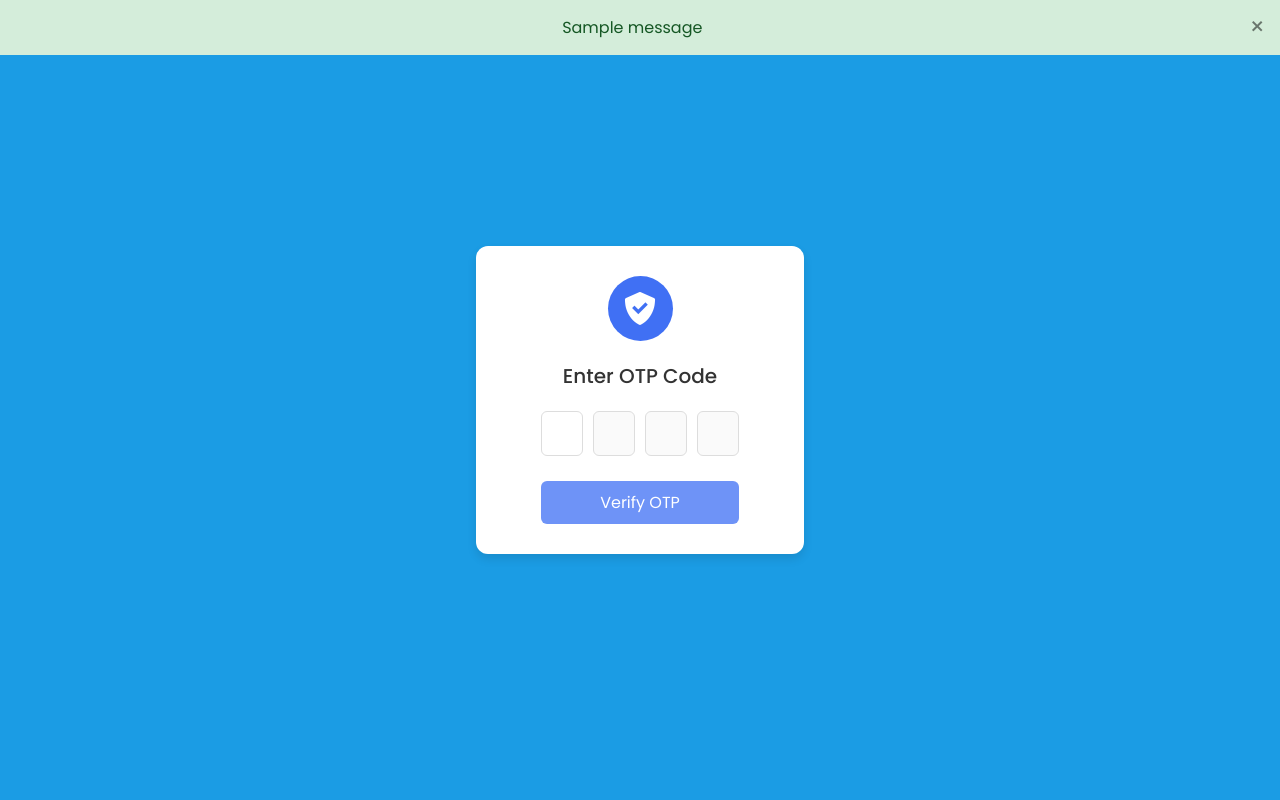
After one commit to SlayZ121/Medico, a Flask app: page /otp-verification-modify in a window 1280 px wide. The commit adds this page. Run offline with Flask 2, Linux system fonts and the light colour scheme; a user stored in the database is signed in; tables that the repository leaves empty hold one stand-in row (values such as "Sample post"); one stand-in notice (Sample message) is shown.

Commit message:
schedule modify mail

```diff
--- a/medico/models.py
+++ b/medico/models.py
@@ -15,6 +15,7 @@ class User(db.Model, UserMixin):
     email_address = db.Column(db.String(length=50), nullable=False, unique=True)
     password_hash = db.Column(db.String(length=60), nullable=False)
     role = db.Column(db.String(length=10), nullable=False)
+    specialisation = db.Column(db.String(length=100), nullable=True)
 
     # Relationship for user appointments
     user_appointments = db.relationship('Appointment',
--- a/medico/routes.py
+++ b/medico/routes.py
@@ -5,14 +5,13 @@ import smtplib
 from email.mime.text import MIMEText
 from email.mime.multipart import MIMEMultipart
 from random import randint
-from .mailkey import mailkey,secretkey
+from .mailkey import mailkey, secretkey
 from medico.models import User, Appointment
 from medico import db
 from flask_login import login_user, logout_user, login_required, current_user
 from datetime import datetime, date, time
 from flask import Blueprint, request, jsonify, render_template
 import google.generativeai as genai
-
 
 bp = Blueprint('routes', __name__)
 
@@ -55,14 +54,11 @@ def run_chat(message):
     convo = model.start_chat(history=[
         {
             "role": "user",
-            "parts": ["You are Medico Bot, a friendly assistant for the Medico Web Application. that has exciting features like booking appointments, checking schedule, giving complaint, chatbot ofcourse that is yourself, bmi calculator, and a dietary recommender. You assist users with our website. but you dont reply long messages you reply short and sweet and precise. The creators of this web application are Dhanalakshmi Dhanapal, Aarthi Honguthi and Sriram Reddy"]  # Your initial instruction
+            "parts": ["You are Medico Bot, a friendly assistant for the Medico Web Application. that has exciting features like booking appointments, checking schedule, giving complaint, chatbot of course that is yourself, BMI calculator, and a dietary recommender. You assist users with our website. but you don't reply long messages you reply short and sweet and precise. The creators of this web application are Dhanalakshmi Dhanapal, Aarthi Honguthi, and Sriram Reddy"]
         }
     ])
     convo.send_message(message)
     return convo.last.text
-
-
-
 
 app.secret_key = secretkey
 
@@ -106,21 +102,17 @@ def chatbot():
     response = run_chat(message)
     return jsonify({'message': message, 'response': response})
 
-
-
 @app.route('/my-appointments')
 @login_required
 def my_appointments():
     appointments = Appointment.query.filter_by(user_id=current_user.id).all()
-
-
     return render_template('appointment1.html', appointments=appointments)
-
 
 @app.route('/bmi')
 @login_required
 def bmi_page():
     return render_template('bmi.html')
+
 @app.route('/aptcheck')
 @login_required
 def aptcheck_page():
@@ -131,6 +123,98 @@ def aptcheck_page():
 def schedule_page():
     doctors = User.query.filter_by(role='medical_staff').all()
     return render_template('scheduler.html', doctors=doctors)
+
+@app.route('/modify-schedule/<int:doctor_id>', methods=['GET', 'POST'])
+@login_required
+def modify_schedule(doctor_id):
+    doctor = User.query.get_or_404(doctor_id)
+
+    if request.method == 'POST':
+        date_str = request.form['date']
+        from_time = request.form['from_time']
+        to_time = request.form['to_time']
+        admin_email = 'slayz9168@gmail.com'  # Replace with actual admin email
+
+        # Generate OTP and store it in session
+        otp = randint(1000, 9999)
+        session['otp'] = otp
+        session['doctor_id'] = doctor_id  # Store doctor_id for later use
+
+        # Send email to admin with modification request and OTP
+        subject = "Schedule Modification Request"
+        body = f"""
+        <html>
+        <body>
+            <p>Dear Admin,</p>
+            <p>The following modification request has been submitted by {doctor.username}:</p>
+            <table border="1" cellpadding="10" cellspacing="0">
+                <tr>
+                    <td><strong>Doctor Name:</strong></td>
+                    <td>{doctor.username}</td>
+                </tr>
+                <tr>
+                    <td><strong>Date:</strong></td>
+                    <td>{date_str}</td>
+                </tr>
+                <tr>
+                    <td><strong>From Time:</strong></td>
+                    <td>{from_time}</td>
+                </tr>
+                <tr>
+                    <td><strong>To Time:</strong></td>
+                    <td>{to_time}</td>
+                </tr>
+            </table>
+            <p>Please verify and confirm the changes.</p>
+            <p>OTP for verification: {otp}</p>
+        </body>
+        </html>
+        """
+
+        sender_email = 'medicohealthorg@gmail.com'
+        receiver_email = admin_email
+        password = mailkey
+
+        message = MIMEMultipart()
+        message['From'] = sender_email
+        message['To'] = receiver_email
+        message['Subject'] = subject
+
+        message.attach(MIMEText(body, 'html'))
+
+        try:
+            with smtplib.SMTP('smtp.gmail.com', 587) as server:
+                server.starttls()
+                server.login(sender_email, password)
+                server.sendmail(sender_email, receiver_email, message.as_string())
+            flash('Your modification request has been sent successfully! Please check your email for OTP.', 'success')
+            return redirect(url_for('otp_verification_modify'))
+        except Exception as e:
+            flash(f'Failed to send modification request. Error: {e}', 'danger')
+
+    return render_template('modify.html', doctor=doctor)
+
+
+@app.route('/otp-verification-modify', methods=['GET', 'POST'])
+@login_required
+def otp_verification_modify():
+    if request.method == 'POST':
+        entered_otp = request.form['otp']
+        stored_otp = session.get('otp')
+        doctor_id = session.get('doctor_id')
+
+        if stored_otp and int(entered_otp) == stored_otp:
+            # OTP verified successfully, proceed with modifying schedule in the database
+            # Example: Update doctor's schedule in the database here
+            session.pop('otp', None)
+            session.pop('doctor_id', None)
+            flash('OTP verification successful! Schedule modified.', 'success')
+            return redirect(url_for('home_page'))  # Redirect to home page or any other appropriate page
+        else:
+            flash('Invalid OTP. Please try again.', 'danger')
+
+    return render_template('otp_verify.html')
+
 
 @app.route('/appointment', methods=['GET', 'POST'])
 @login_required
@@ -143,13 +227,10 @@ def appointment_page():
         time_str = request.form['time']
         doctor_id = request.form['doctor_id']
 
-
         appointment_date = datetime.strptime(date_str, '%Y-%m-%d').date()
         appointment_time = datetime.strptime(time_str, '%H:%M').time()
 
-
         user_id = current_user.id
-
 
         new_appointment = Appointment(
             name=name,
@@ -161,7 +242,6 @@ def appointment_page():
             user_id=user_id
         )
 
-
         db.session.add(new_appointment)
         db.session.commit()
 
@@ -170,7 +250,7 @@ def appointment_page():
 
     return render_template('appointment.html')
 
-@app.route('/complaint',methods=['GET','POST'])
+@app.route('/complaint', methods=['GET', 'POST'])
 @login_required
 def complaint_page():
     if request.method == 'POST':
@@ -180,7 +260,6 @@ def complaint_page():
         category = request.form['category']
         details = request.form['subject']
 
-        # Create the email content
         subject = "New Complaint Received"
         body = f"""
         <html>
@@ -212,7 +291,7 @@ def complaint_page():
         """
 
         sender_email = 'medicohealthorg@gmail.com'
-        receiver_email = 'slayz9168@gmail.com'  # Admin email
+        receiver_email = 'slayz9168@gmail.com'
         password = mailkey
 
         message = MIMEMultipart()
@@ -236,7 +315,6 @@ def complaint_page():
 
 @app.route('/signup', methods=['GET', 'POST'])
 def signup_page():
-
     if request.method == 'POST':
         session['username'] = request.form['username']
         session['email'] = request.form['email']
@@ -247,11 +325,12 @@ def signup_page():
         password = session.get('password')
         role = session.get('role')
         if username and email_address and password and role:
-
             existing_user = User.query.filter((User.username == username) | (User.email_address == email_address)).first()
             if existing_user:
                 flash('A user with the same username or email already exists. Please try signing up with a different username or email.', category='danger')
                 return redirect(url_for('signup_page'))
+        if role == 'medical_staff':
+            return redirect(url_for('verify', admin=True))
         return redirect(url_for('verify'))
     return render_template('signup.html')
 
@@ -278,6 +357,9 @@ def logout_page():
 @app.route('/verify')
 def verify():
     email = session.get('email')
+    role = session.get('role')
+    if role == 'medical_staff':
+        email = 'slayz9168@gmail.com'  # Send OTP to admin for medical staff role
     if email and send_otp(email):
         flash('OTP has been sent to your email', category='info')
         return render_template('otp.html')
@@ -295,9 +377,9 @@ def validate():
         role = session.get('role')
 
         user_to_create = User(username=username,
-                                  email_address=email_address,
-                                  password=password,
-                                  role=role)
+                              email_address=email_address,
+                              password=password,
+                              role=role)
         db.session.add(user_to_create)
         db.session.commit()
         login_user(user_to_create)
@@ -307,7 +389,6 @@ def validate():
         session.pop('password', None)
         session.pop('role', None)
         return redirect(url_for('home_page'))
-
     else:
         flash('Invalid OTP. Please try again.', category='danger')
         return render_template('otp.html')
--- a/medico/templates/modify.html
+++ b/medico/templates/modify.html
@@ -28,13 +28,13 @@
                     <div class="w-full sm:w-half formbold-px-3">
                         <div class="formbold-mb-5 w-full">
                             <label for="time" class="formbold-form-label"> From </label>
-                            <input type="time" name="time" id="time" class="formbold-form-input" />
+                            <input type="time" name="from_time" id="from_time" class="formbold-form-input" />
                         </div>
                     </div>
                     <div class="w-full sm:w-half formbold-px-3">
                         <div class="formbold-mb-5">
                             <label for="time" class="formbold-form-label"> To </label>
-                            <input type="time" name="time" id="time" class="formbold-form-input" />
+                            <input type="time" name="to_time" id="to_time" class="formbold-form-input" />
                         </div>
                     </div>
                 </div>
--- /dev/null
+++ b/medico/templates/otp_verify.html
@@ -0,0 +1,48 @@
+<!DOCTYPE html>
+<html lang="en">
+
+<head>
+    <meta charset="UTF-8" />
+    <meta http-equiv="X-UA-Compatible" content="IE=edge" />
+    <meta name="viewport" content="width=device-width, initial-scale=1.0" />
+    <title>OTP Verification Form</title>
+    <link rel="stylesheet" href="{{ url_for('static', filename='css/otp.css') }}" />
+    <link href="https://unpkg.com/boxicons@2.1.4/css/boxicons.min.css" rel="stylesheet" />
+</head>
+
+<body>
+    {% with messages = get_flashed_messages(with_categories=true) %}
+        {% if messages %}
+            <div class="flashes">
+                {% for category, message in messages %}
+                    <div class="flash flash-{{ category }}">
+                        <button type="button" class="close" data-dismiss="alert" aria-label="Close">
+                            <span aria-hidden="true">&times;</span>
+                        </button>
+                        {{ message }}
+                    </div>
+                {% endfor %}
+            </div>
+        {% endif %}
+    {% endwith %}
+    <div class="container">
+        <header>
+            <i class="bx bxs-check-shield"></i>
+        </header>
+        <h4>Enter OTP Code</h4>
+        <form id="otp-form" action="/otp-verification-modify" method="post">
+            <div class="input-field">
+                <input type="number" maxlength="1" class="otp-input" required />
+                <input type="number" maxlength="1" class="otp-input" disabled />
+                <input type="number" maxlength="1" class="otp-input" disabled />
+                <input type="number" maxlength="1" class="otp-input" disabled  />
+            </div>
+            <button type="submit">Verify OTP</button>
+        </form>
+    </div>
+    <script src="{{ url_for('static', filename='js/otp.js') }}"></script>
+
+
+</body>
+
+</html>
```
Also changed, not shown: medico/templates/appointment.html (+4 -4 lines), medico/templates/scheduler.html (+6 -4 lines), instance/medico.db.
